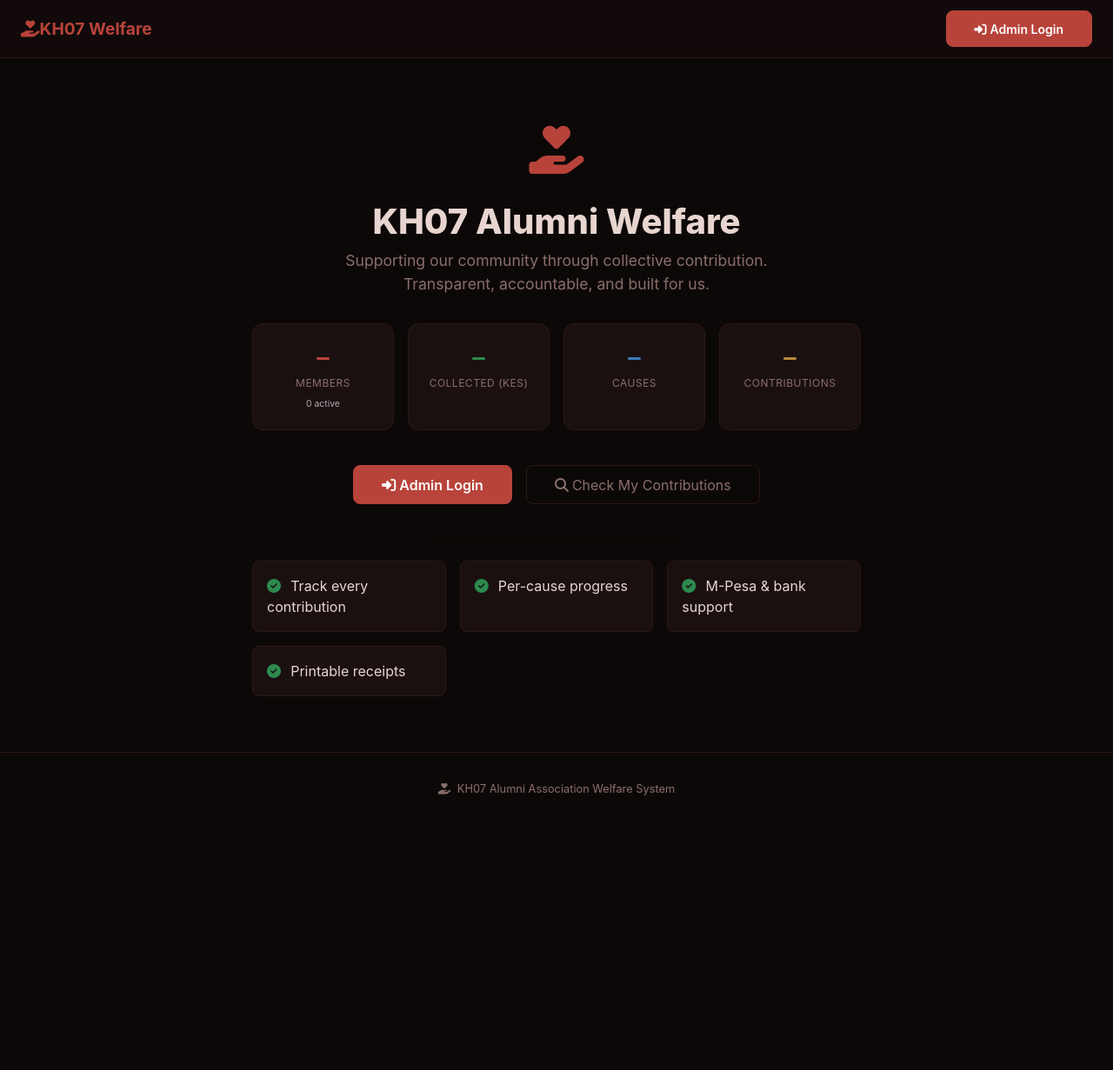
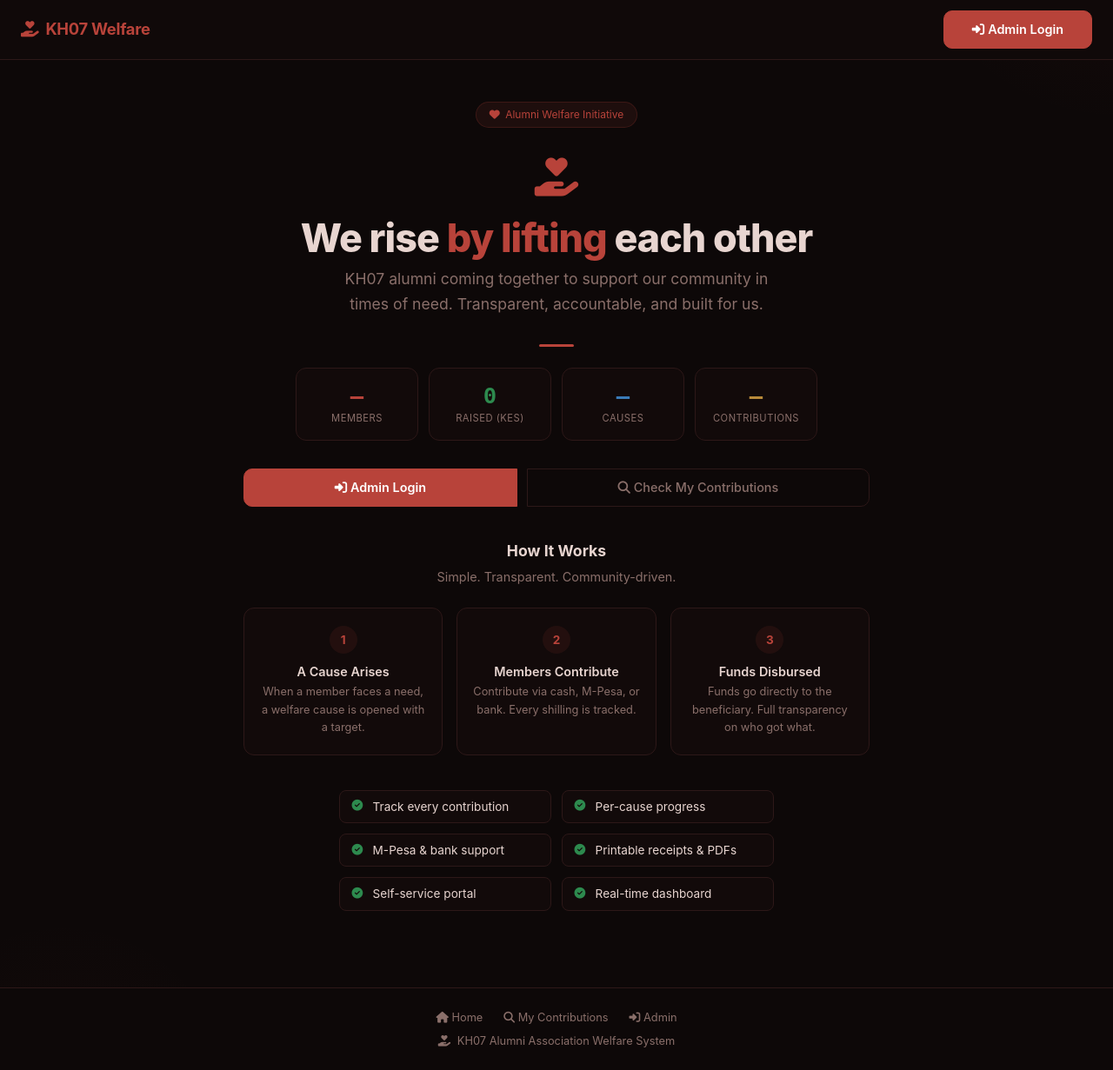
Before and after one commit to jawg-zz/kh07-welfare-fastapi, a FastAPI app: page / in a window 1280 px wide. Shown: the whole page at 87% size. Before the commit the page ends 915 px from the top, so only its background shows below. Run offline with FastAPI, Linux system fonts and the light colour scheme; data that the repository does not hold is empty.

Commit message:
Redesign landing page: animated hero, how it works, modern UI

```diff
--- a/app/templates/landing.html
+++ b/app/templates/landing.html
@@ -9,43 +9,87 @@
     <style>
         :root {
             --bg: #0d0808;
-            --card: #1a1010;
+            --bg-card: #120a0a;
             --border: #2d1818;
             --accent: #b8433a;
-            --accent-hover: #d14d42;
+            --accent-glow: rgba(184,67,58,.15);
             --text: #e8d5d0;
             --text-muted: #8a6f6a;
             --success: #2d8a4e;
+            --info: #3a7bb8;
+            --warning: #b88a3a;
         }
+        * { box-sizing: border-box; }
         body { background: var(--bg); color: var(--text); font-family: -apple-system, BlinkMacSystemFont, 'Segoe UI', Roboto, sans-serif; min-height: 100vh; display: flex; flex-direction: column; }
-        .navbar { background: #120a0a; border-bottom: 1px solid var(--border); padding: .75rem 1.5rem; }
-        .navbar-brand { color: var(--accent) !important; font-weight: 700; font-size: 1.2rem; }
-        .hero { flex: 1; display: flex; align-items: center; padding: 4rem 2rem; }
-        .hero-content { max-width: 800px; margin: 0 auto; text-align: center; }
-        .hero-icon { font-size: 3.5rem; color: var(--accent); margin-bottom: 1rem; }
-        .hero h1 { font-size: 2.5rem; font-weight: 800; margin-bottom: .5rem; }
-        .hero p { color: var(--text-muted); font-size: 1.1rem; max-width: 500px; margin: 0 auto 2rem; }
-        .stat-grid { display: grid; grid-template-columns: repeat(auto-fit, minmax(160px, 1fr)); gap: 1rem; max-width: 700px; margin: 0 auto 2.5rem; }
-        .stat-box { background: var(--card); border: 1px solid var(--border); border-radius: 12px; padding: 1.25rem; }
-        .stat-box .value { font-size: 1.5rem; font-weight: 700; color: var(--accent); font-family: monospace; }
-        .stat-box .label { font-size: .75rem; color: var(--text-muted); text-transform: uppercase; letter-spacing: .5px; margin-top: .2rem; }
-        .btn-accent { background: var(--accent); border-color: var(--accent); color: #fff; padding: .6rem 2rem; border-radius: 8px; font-weight: 600; }
-        .btn-accent:hover { background: var(--accent-hover); border-color: var(--accent-hover); color: #fff; }
-        .btn-outline-accent { border-color: var(--accent); color: var(--accent); padding: .6rem 2rem; border-radius: 8px; font-weight: 600; }
-        .btn-outline-accent:hover { background: var(--accent); color: #fff; }
-        .btn-outline { border-color: var(--border); color: var(--text-muted); padding: .6rem 2rem; border-radius: 8px; }
-        .btn-outline:hover { border-color: var(--accent); color: var(--accent); }
-        .footer { color: var(--text-muted); font-size: .8rem; text-align: center; padding: 2rem; border-top: 1px solid var(--border); margin-top: auto; }
-        .feature-grid { display: grid; grid-template-columns: repeat(auto-fit, minmax(200px, 1fr)); gap: 1rem; max-width: 700px; margin: 0 auto; text-align: left; }
-        .feature-item { padding: 1rem; border-radius: 8px; background: var(--card); border: 1px solid var(--border); }
-        .feature-item i { color: var(--accent); margin-right: .5rem; width: 1.2rem; }
-        @media print { .navbar, .footer { display: none; } }
+        .navbar { background: rgba(18,10,10,.85); backdrop-filter: blur(12px); -webkit-backdrop-filter: blur(12px); border-bottom: 1px solid var(--border); padding: .75rem 1.5rem; position: sticky; top: 0; z-index: 100; }
+        .navbar-brand { color: var(--accent) !important; font-weight: 700; font-size: 1.15rem; letter-spacing: -.3px; }
+        .navbar-brand i { margin-right: .5rem; }
+
+        /* Hero */
+        .hero { flex: 1; display: flex; align-items: center; padding: 3rem 1.5rem; position: relative; overflow: hidden; }
+        .hero::before { content: ''; position: absolute; top: -40%; right: -20%; width: 500px; height: 500px; background: radial-gradient(circle, rgba(184,67,58,.06), transparent 70%); pointer-events: none; }
+        .hero::after { content: ''; position: absolute; bottom: -30%; left: -10%; width: 400px; height: 400px; background: radial-gradient(circle, rgba(184,67,58,.04), transparent 70%); pointer-events: none; }
+        .hero-content { max-width: 800px; margin: 0 auto; text-align: center; position: relative; z-index: 1; animation: fadeUp .8s ease; }
+        .hero-badge { display: inline-flex; align-items: center; gap: .4rem; background: rgba(184,67,58,.1); border: 1px solid rgba(184,67,58,.2); border-radius: 20px; padding: .3rem .9rem; font-size: .75rem; color: var(--accent); margin-bottom: 1.5rem; }
+        .hero-icon { font-size: 2.8rem; color: var(--accent); margin-bottom: .75rem; }
+        .hero h1 { font-size: 2.8rem; font-weight: 800; margin-bottom: .5rem; letter-spacing: -1px; line-height: 1.1; }
+        .hero h1 span { color: var(--accent); }
+        .hero p { color: var(--text-muted); font-size: 1.1rem; max-width: 520px; margin: 0 auto 2rem; line-height: 1.6; }
+        .accent-bar { width: 40px; height: 3px; background: var(--accent); border-radius: 2px; margin: 1rem auto 1.5rem; }
+
+        /* Stats */
+        .stat-grid { display: grid; grid-template-columns: repeat(4, 1fr); gap: .75rem; max-width: 600px; margin: 0 auto 2rem; }
+        .stat-box { background: var(--bg-card); border: 1px solid var(--border); border-radius: 12px; padding: 1rem .75rem; transition: transform .2s, border-color .2s; }
+        .stat-box:hover { transform: translateY(-2px); border-color: rgba(184,67,58,.3); }
+        .stat-box .value { font-size: 1.6rem; font-weight: 700; font-family: monospace; line-height: 1.2; }
+        .stat-box .value.accent { color: var(--accent); }
+        .stat-box .value.green { color: var(--success); }
+        .stat-box .value.blue { color: var(--info); }
+        .stat-box .value.gold { color: var(--warning); }
+        .stat-box .label { font-size: .7rem; color: var(--text-muted); text-transform: uppercase; letter-spacing: .5px; margin-top: .15rem; }
+        @media (max-width: 500px) { .stat-grid { grid-template-columns: repeat(2, 1fr); } }
+
+        /* Buttons */
+        .btn-group { display: flex; gap: .75rem; justify-content: center; flex-wrap: wrap; margin-bottom: 2.5rem; }
+        .btn-accent { background: var(--accent); border-color: var(--accent); color: #fff; padding: .65rem 2rem; border-radius: 10px; font-weight: 600; font-size: .9rem; transition: all .2s; }
+        .btn-accent:hover { background: #d14d42; border-color: #d14d42; color: #fff; transform: translateY(-1px); box-shadow: 0 4px 15px rgba(184,67,58,.3); }
+        .btn-outline-accent { border: 1px solid var(--border); color: var(--text-muted); padding: .65rem 2rem; border-radius: 10px; font-weight: 500; font-size: .9rem; transition: all .2s; background: transparent; }
+        .btn-outline-accent:hover { border-color: var(--accent); color: var(--accent); background: rgba(184,67,58,.05); }
+
+        /* Sections */
+        .section { max-width: 720px; margin: 0 auto 2.5rem; text-align: center; }
+        .section h3 { font-size: 1.1rem; font-weight: 700; margin-bottom: .5rem; }
+        .section p { color: var(--text-muted); font-size: .9rem; line-height: 1.6; }
+        .steps { display: grid; grid-template-columns: repeat(3, 1fr); gap: 1rem; margin-top: 1.5rem; }
+        .step { background: var(--bg-card); border: 1px solid var(--border); border-radius: 12px; padding: 1.25rem 1rem; text-align: center; }
+        .step-num { display: inline-flex; align-items: center; justify-content: center; width: 32px; height: 32px; border-radius: 50%; background: rgba(184,67,58,.1); color: var(--accent); font-weight: 700; font-size: .85rem; margin-bottom: .75rem; }
+        .step h4 { font-size: .9rem; font-weight: 600; margin-bottom: .3rem; }
+        .step p { font-size: .8rem; color: var(--text-muted); margin: 0; }
+        @media (max-width: 500px) { .steps { grid-template-columns: 1fr; } }
+
+        .features { display: grid; grid-template-columns: repeat(2, 1fr); gap: .75rem; max-width: 500px; margin: 0 auto 2.5rem; text-align: left; }
+        .feature-item { display: flex; align-items: center; gap: .6rem; padding: .5rem .75rem; border-radius: 8px; background: var(--bg-card); border: 1px solid var(--border); font-size: .85rem; }
+        .feature-item i { color: var(--success); font-size: .8rem; width: 1rem; text-align: center; }
+
+        .footer { color: var(--text-muted); font-size: .8rem; text-align: center; padding: 1.5rem; border-top: 1px solid var(--border); margin-top: auto; }
+        .footer-links { display: flex; gap: 1.5rem; justify-content: center; margin-bottom: .5rem; flex-wrap: wrap; }
+        .footer-links a { color: var(--text-muted); text-decoration: none; font-size: .8rem; }
+        .footer-links a:hover { color: var(--accent); }
+
+        @keyframes fadeUp { from { opacity: 0; transform: translateY(20px); } to { opacity: 1; transform: translateY(0); } }
+        @keyframes countUp { from { opacity: 0; transform: translateY(10px); } to { opacity: 1; transform: translateY(0); } }
+        .stat-box { animation: countUp .6s ease both; }
+        .stat-box:nth-child(1) { animation-delay: .1s; }
+        .stat-box:nth-child(2) { animation-delay: .2s; }
+        .stat-box:nth-child(3) { animation-delay: .3s; }
+        .stat-box:nth-child(4) { animation-delay: .4s; }
+        @media print { .navbar, .footer, .btn-group { display: none; } }
     </style>
 </head>
 <body>
     <nav class="navbar">
         <div class="container-fluid px-0">
-            <a class="navbar-brand" href="/"><i class="fas fa-hand-holding-heart"></i>KH07 Welfare</a>
+            <a class="navbar-brand" href="/"><i class="fas fa-hand-holding-heart" style="color:var(--accent)"></i>KH07 Welfare</a>
             <div>
                 <a href="/login" class="btn btn-accent btn-sm"><i class="fas fa-sign-in-alt me-1"></i>Admin Login</a>
             </div>
@@ -54,47 +98,75 @@
 
     <section class="hero">
         <div class="hero-content">
+            <div class="hero-badge"><i class="fas fa-heart"></i> Alumni Welfare Initiative</div>
             <div class="hero-icon"><i class="fas fa-hand-holding-heart"></i></div>
-            <h1>KH07 Alumni Welfare</h1>
-            <p>Supporting our community through collective contribution. Transparent, accountable, and built for us.</p>
+            <h1>We rise <span>by lifting</span> each other</h1>
+            <p>KH07 alumni coming together to support our community in times of need. Transparent, accountable, and built for us.</p>
+            <div class="accent-bar"></div>
 
             <div class="stat-grid">
                 <div class="stat-box">
-                    <div class="value">{{ "147" if total_members > 0 else "—" if total_members == 0 else total_members }}</div>
+                    <div class="value accent">{{ total_members or '—' }}</div>
                     <div class="label">Members</div>
-                    <small class="text-muted" style="font-size:.65rem;">{{ active_members }} active</small>
                 </div>
                 <div class="stat-box">
-                    <div class="value" style="color:var(--success)">{{ "{:,.0f}".format(total_collected) if total_collected > 0 else "—" }}</div>
-                    <div class="label">Collected (KES)</div>
+                    <div class="value green">{{ "{:,.0f}".format(total_collected) }}</div>
+                    <div class="label">Raised (KES)</div>
                 </div>
                 <div class="stat-box">
-                    <div class="value" style="color:#3a7bb8">{{ total_causes if total_causes > 0 else "—" }}</div>
+                    <div class="value blue">{{ total_causes or '—' }}</div>
                     <div class="label">Causes</div>
                 </div>
                 <div class="stat-box">
-                    <div class="value" style="color:#b88a3a">{{ total_contributions if total_contributions > 0 else "—" }}</div>
+                    <div class="value gold">{{ total_contributions or '—' }}</div>
                     <div class="label">Contributions</div>
                 </div>
             </div>
 
-            <div class="d-flex gap-3 justify-content-center flex-wrap">
+            <div class="btn-group">
                 <a href="/login" class="btn btn-accent"><i class="fas fa-sign-in-alt me-1"></i>Admin Login</a>
-                <a href="/portal" class="btn btn-outline"><i class="fas fa-search me-1"></i>Check My Contributions</a>
+                <a href="/portal" class="btn btn-outline-accent"><i class="fas fa-search me-1"></i>Check My Contributions</a>
             </div>
 
-            <hr style="border-color:var(--border);max-width:300px;margin:2.5rem auto 1.5rem;">
+            <div class="section">
+                <h3>How It Works</h3>
+                <p class="mb-0">Simple. Transparent. Community-driven.</p>
+                <div class="steps">
+                    <div class="step">
+                        <div class="step-num">1</div>
+                        <h4>A Cause Arises</h4>
+                        <p>When a member faces a need, a welfare cause is opened with a target.</p>
+                    </div>
+                    <div class="step">
+                        <div class="step-num">2</div>
+                        <h4>Members Contribute</h4>
+                        <p>Contribute via cash, M-Pesa, or bank. Every shilling is tracked.</p>
+                    </div>
+                    <div class="step">
+                        <div class="step-num">3</div>
+                        <h4>Funds Disbursed</h4>
+                        <p>Funds go directly to the beneficiary. Full transparency on who got what.</p>
+                    </div>
+                </div>
+            </div>
 
-            <div class="feature-grid">
-                <div class="feature-item"><i class="fas fa-check-circle" style="color:var(--success)"></i>Track every contribution</div>
-                <div class="feature-item"><i class="fas fa-check-circle" style="color:var(--success)"></i>Per-cause progress</div>
-                <div class="feature-item"><i class="fas fa-check-circle" style="color:var(--success)"></i>M-Pesa &amp; bank support</div>
-                <div class="feature-item"><i class="fas fa-check-circle" style="color:var(--success)"></i>Printable receipts</div>
+            <div class="features">
+                <div class="feature-item"><i class="fas fa-check-circle"></i>Track every contribution</div>
+                <div class="feature-item"><i class="fas fa-check-circle"></i>Per-cause progress</div>
+                <div class="feature-item"><i class="fas fa-check-circle"></i>M-Pesa &amp; bank support</div>
+                <div class="feature-item"><i class="fas fa-check-circle"></i>Printable receipts &amp; PDFs</div>
+                <div class="feature-item"><i class="fas fa-check-circle"></i>Self-service portal</div>
+                <div class="feature-item"><i class="fas fa-check-circle"></i>Real-time dashboard</div>
             </div>
         </div>
     </section>
 
     <div class="footer">
+        <div class="footer-links">
+            <a href="/"><i class="fas fa-home"></i> Home</a>
+            <a href="/portal"><i class="fas fa-search"></i> My Contributions</a>
+            <a href="/login"><i class="fas fa-sign-in-alt"></i> Admin</a>
+        </div>
         <i class="fas fa-hand-holding-heart me-1"></i> KH07 Alumni Association Welfare System
     </div>
 </body>
```
